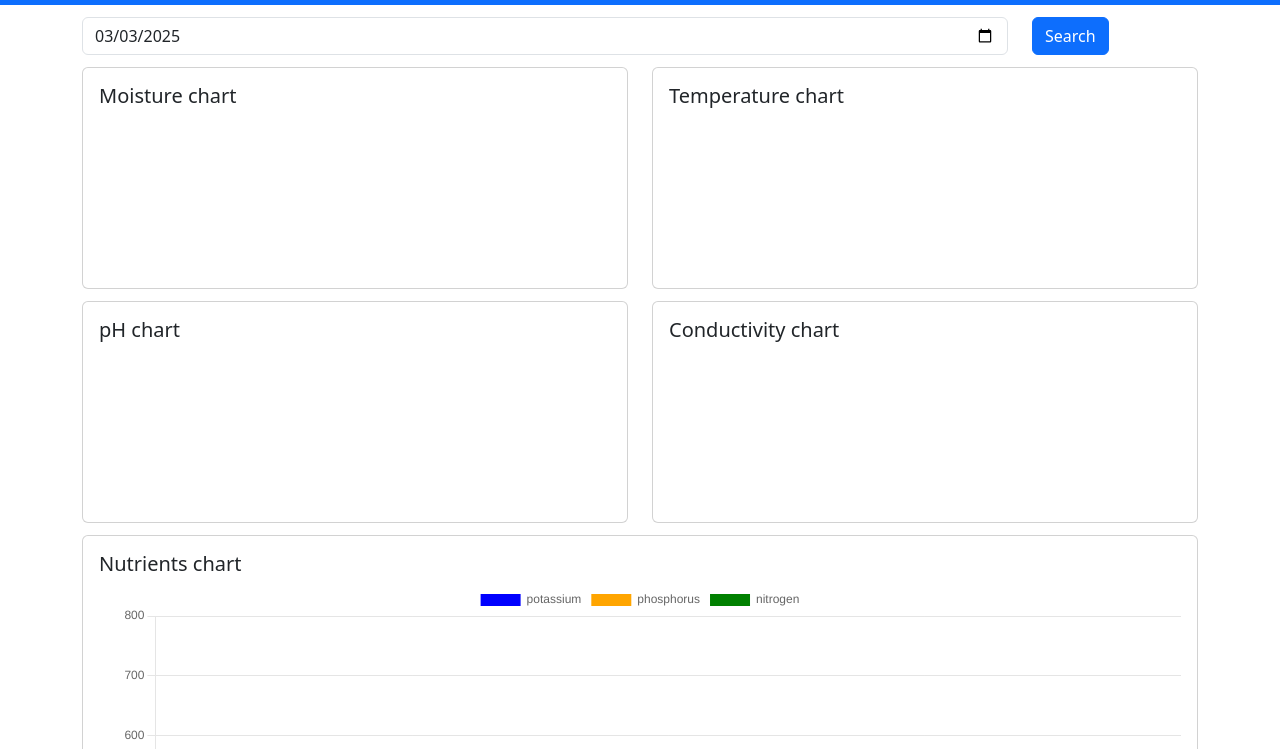
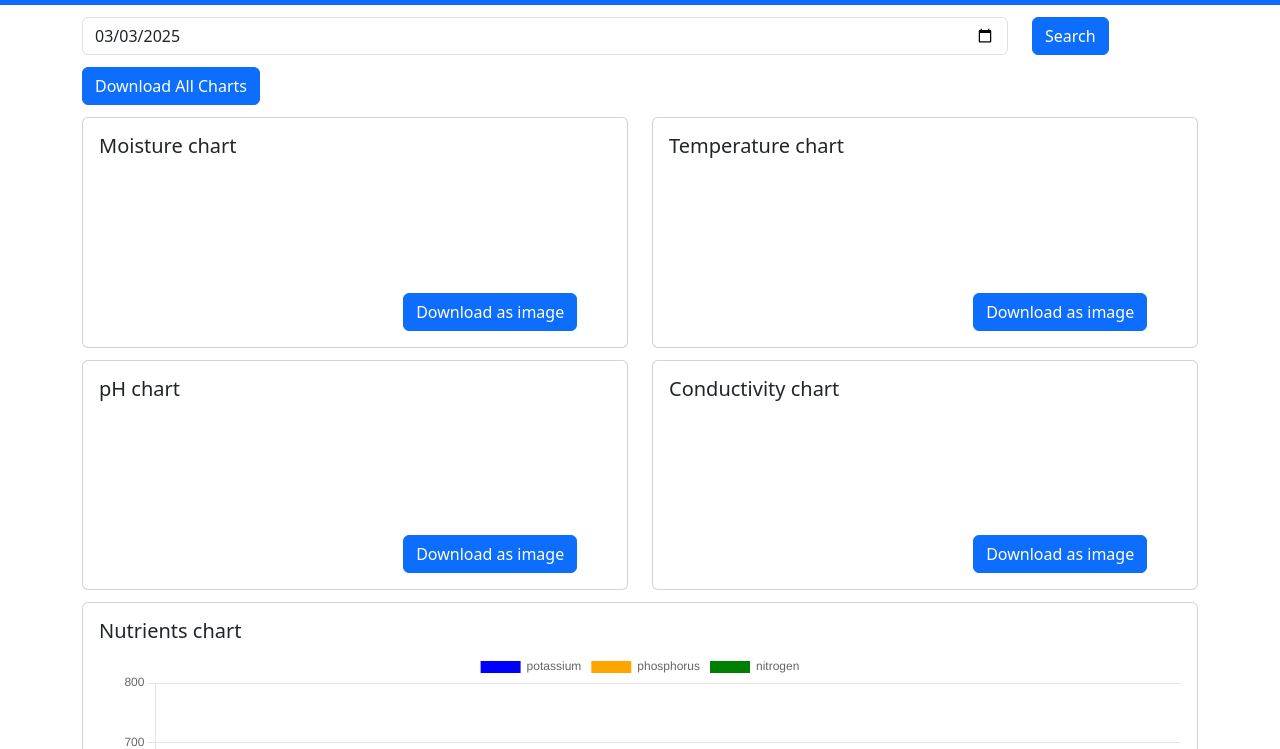
Before and after one commit to BrennanTan/FYP_Development, a website: page Application/public/data_charts.html in a window 1280 px wide. Shown: the part 51-800 px from the top of the page. Drawn offline with nearby package versions, Linux system fonts and the light colour scheme; no server answers.

Commit message:
Added download chart and download all charts
-Added download charts: individual and all download function

```diff
--- a/Application/public/data_charts.html
+++ b/Application/public/data_charts.html
@@ -22,12 +22,16 @@
             </div>
         </div>
         <div style="padding-top: 12px;">
+            <button class="btn btn-primary" onclick="downloadAllCharts()">Download All Charts</button>
+        </div>
+        <div style="padding-top: 12px;">
             <div class="row">
                 <div class="col-6">
                     <div class="card">
                         <div class="card-body">
                             <h5 class="card-title">Moisture chart</h5>
                             <canvas id="moistureChart"></canvas>
+                            <button class="btn btn-primary" onclick="downloadChart('moistureChart', 'Moisture Chart.png')">Download as image</button>
                         </div>
                     </div>
                 </div>
@@ -36,6 +40,7 @@
                         <div class="card-body">
                             <h5 class="card-title">Temperature chart</h5>
                             <canvas id="temperatureChart"></canvas>
+                            <button class="btn btn-primary" onclick="downloadChart('temperatureChart', 'Temperature Chart.png')">Download as image</button>
                         </div>
                     </div>
                 </div>
@@ -48,6 +53,7 @@
                         <div class="card-body">
                             <h5 class="card-title">pH chart</h5>
                             <canvas id="pHChart"></canvas>
+                            <button class="btn btn-primary" onclick="downloadChart('pHChart', 'pH Chart.png')">Download as image</button>
                         </div>
                     </div>
                 </div>
@@ -56,6 +62,7 @@
                         <div class="card-body">
                             <h5 class="card-title">Conductivity chart</h5>
                             <canvas id="conductivityChart"></canvas>
+                            <button class="btn btn-primary" onclick="downloadChart('conductivityChart', 'Conductivity Chart.png')">Download as image</button>
                         </div>
                     </div>
                 </div>
@@ -68,6 +75,7 @@
                         <div class="card-body">
                             <h5 class="card-title">Nutrients chart</h5>
                             <canvas id="nutrientsChart"></canvas>
+                            <button class="btn btn-primary" onclick="downloadChart('nutrientsChart', 'Nutrients Chart.png')">Download as image</button>
                         </div>
                     </div>
                 </div>
@@ -79,6 +87,7 @@
 
     <script src="https://cdn.jsdelivr.net/npm/bootstrap@5.3.3/dist/js/bootstrap.bundle.min.js" integrity="sha384-YvpcrYf0tY3lHB60NNkmXc5s9fDVZLESaAA55NDzOxhy9GkcIdslK1eN7N6jIeHz" crossorigin="anonymous"></script>
     <script src="https://cdn.jsdelivr.net/npm/chart.js"></script>
+    <script src="https://cdnjs.cloudflare.com/ajax/libs/jszip/3.10.1/jszip.min.js"></script>
     <script src="js/app.js"></script>
     <script>
         fetch('navbar.html')
@@ -106,6 +115,73 @@
             createBarChart("nutrientsChart",chartData)
         }
 
+        function downloadChart(canvasId, filename) {
+            const canvas = document.getElementById(canvasId);
+            if (!canvas) {
+                console.error("Canvas not found:", canvasId);
+                return;
+            }
+
+            // Add white background
+            const tempCanvas = document.createElement("canvas");
+            tempCanvas.width = canvas.width;
+            tempCanvas.height = canvas.height;
+            const ctx = tempCanvas.getContext("2d");
+
+            ctx.fillStyle = "white";
+            ctx.fillRect(0, 0, tempCanvas.width, tempCanvas.height);
+
+            // Draw the chart on top of the white background
+            ctx.drawImage(canvas, 0, 0);
+
+            const imageURL = tempCanvas.toDataURL("image/png");
+
+            const link = document.createElement("a");
+            link.href = imageURL;
+            link.download = filename;
+            document.body.appendChild(link);
+            link.click();
+            document.body.removeChild(link);
+        }
+
+        async function downloadAllCharts() {
+            const zip = new JSZip();
+            const charts = ["moistureChart", "temperatureChart", "pHChart", "conductivityChart", "nutrientsChart"];
+
+            for (const chartId of charts) {
+                const canvas = document.getElementById(chartId);
+                if (canvas) {
+                    // Create a new canvas with a white background
+                    const tempCanvas = document.createElement("canvas");
+                    tempCanvas.width = canvas.width;
+                    tempCanvas.height = canvas.height;
+                    const ctx = tempCanvas.getContext("2d");
+
+                    // Fill background with white
+                    ctx.fillStyle = "white";
+                    ctx.fillRect(0, 0, tempCanvas.width, tempCanvas.height);
+
+                    // Draw the chart on top of the white background
+                    ctx.drawImage(canvas, 0, 0);
+
+                    // Convert to image and add to ZIP
+                    const imageURL = tempCanvas.toDataURL("image/png");
+                    const imageData = imageURL.split(",")[1];
+                    zip.file(`${chartId}.png`, imageData, { base64: true });
+                }
+            }
+
+            // Generate the ZIP file
+            zip.generateAsync({ type: "blob" }).then(content => {
+                const link = document.createElement("a");
+                link.href = URL.createObjectURL(content);
+                link.download = "Charts.zip";
+                document.body.appendChild(link);
+                link.click();
+                document.body.removeChild(link);
+            });
+        }
+
         updateCharts(selectedDate);
 
         // Search button click handler
```
